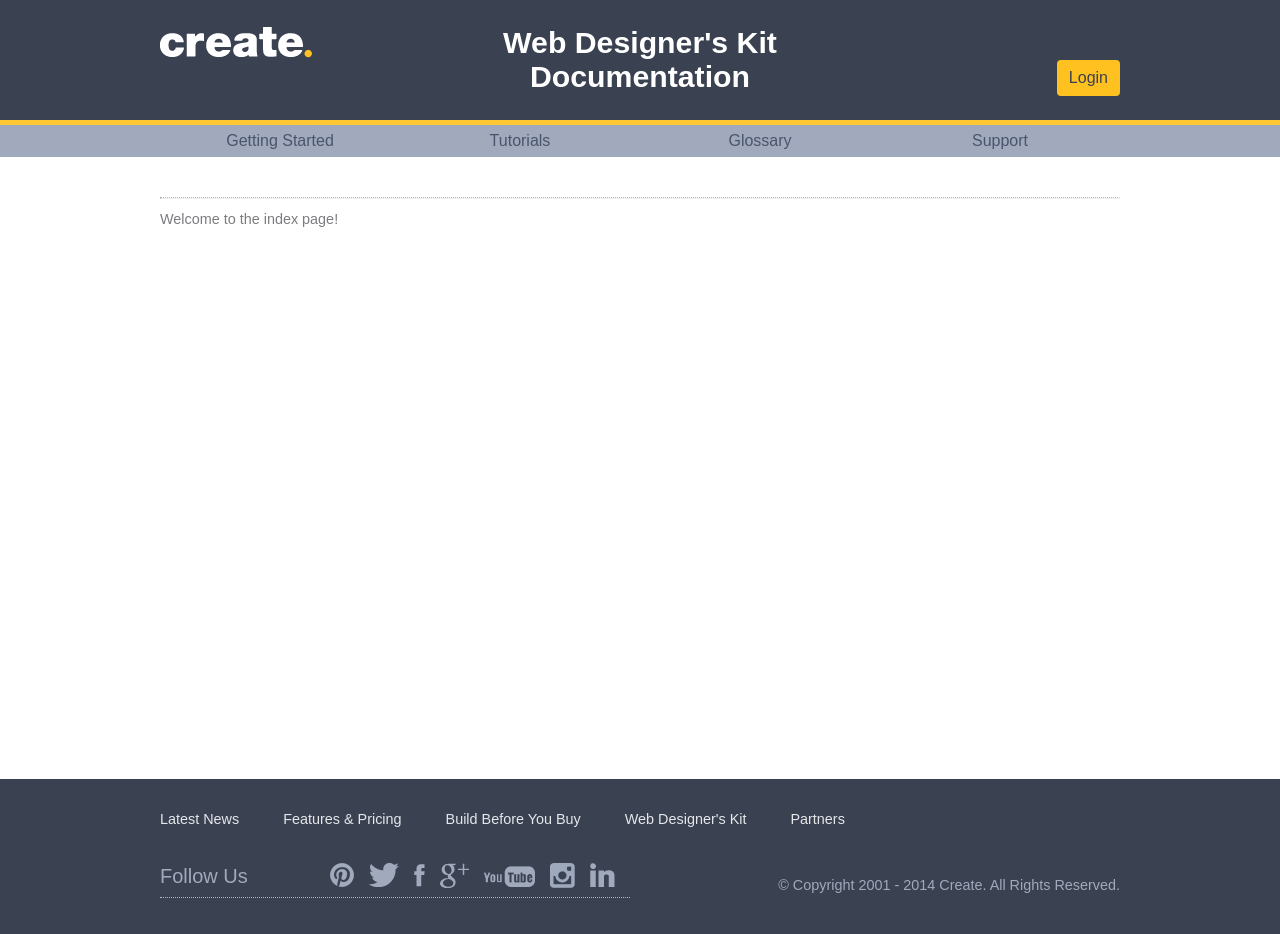
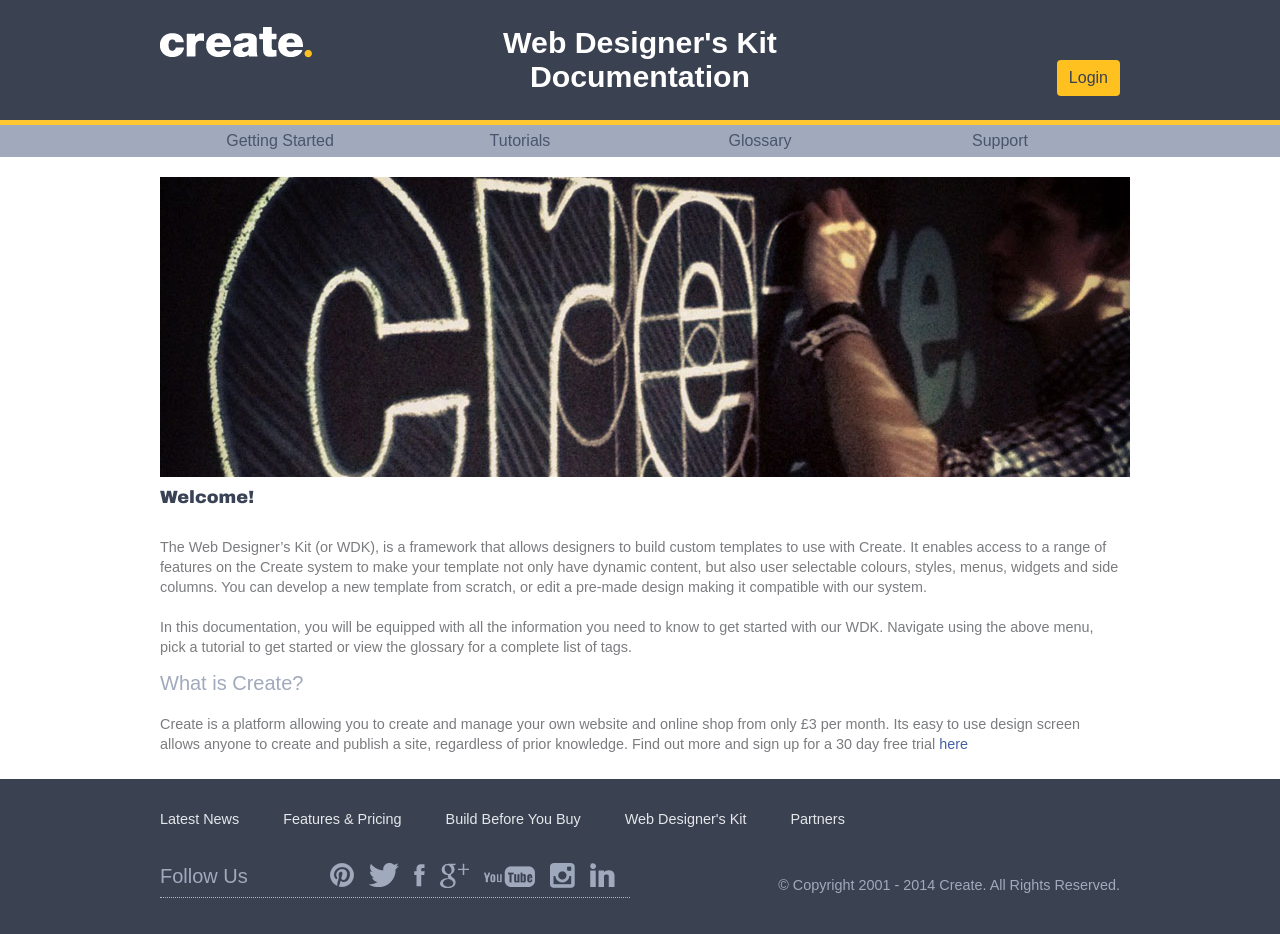
Before and after one commit to createdotnet/wdk, a Jekyll site: the page built from index.md, in a window 1280 px wide. Built offline with Jekyll 4.4.1, drawn with Linux system fonts in a browser that asks for light colours; some web fonts are replaced.

Commit message:
content added to index page and navigation tweaked to reflect this. Header image on index page.

```diff
--- a/_layouts/index.html
+++ b/_layouts/index.html
@@ -2,8 +2,8 @@
 {% include top-navigation-bars.html %}
 <div class="container">
 
-	<img src="" alt=""/>
-	<hr>
+	<img src="/images/index-header-image.jpg" alt="Create Web Designers Kit"/>
+
 	{{ content }}
 
 </div> <!-- end container -->
--- a/index.md
+++ b/index.md
@@ -1,6 +1,15 @@
 ---
 layout: index
+title: Home
 ---
 
 
-Welcome to the index page!
+##Welcome!
+
+The Web Designer’s Kit (or WDK), is a framework that allows designers to build custom templates to use with Create.
+It enables access to a range of features on the Create system to make your template not only have dynamic content, but also user selectable colours, styles, menus, widgets and side columns. You can develop a new template from scratch, or edit a pre-made design making it compatible with our system.
+
+In this documentation, you will be equipped with all the information you need to know to get started with our WDK. Navigate using the above menu, pick a tutorial to get started or view the glossary for a complete list of tags.
+
+####What is Create?
+Create is a platform allowing you to create and manage your own website and online shop from only £3 per month. Its easy to use design screen allows anyone to create and publish a site, regardless of prior knowledge. Find out more and sign up for a 30 day free trial [here](http://www.create.net/)
```
Also changed, not shown: pages/getting_started/01before-you-start.md (renamed from pages/getting_started/01getting-started.md, +1 -10 lines), images/index-header-image.jpg (added).
